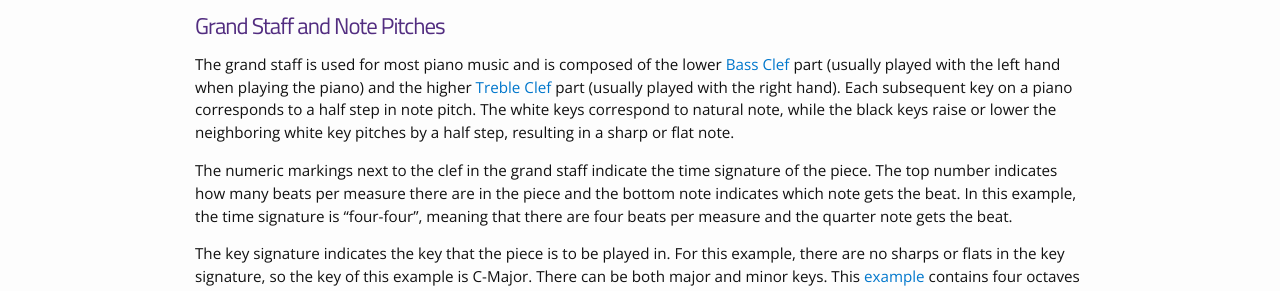
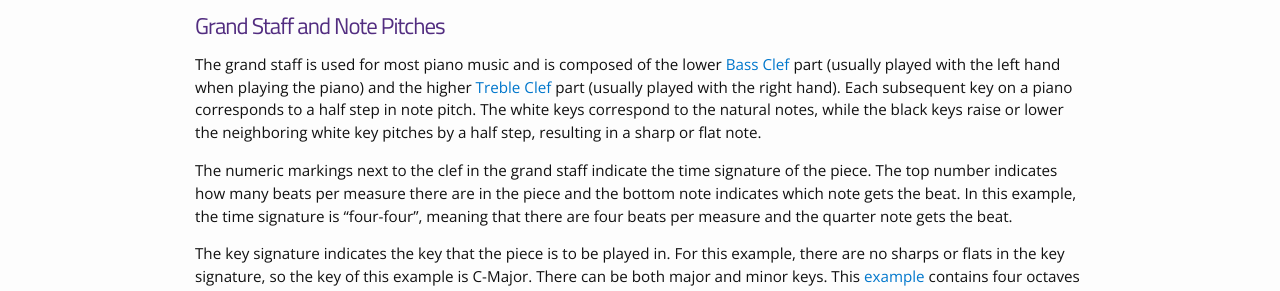
Before and after one commit to aky4wn/Classical-Music-Composition-Using-State-Space-Models, a Jekyll site: the page built from theory.md, in a window 1280 px wide and 900 px high. Shown: the part 239-530 px from the top of the window. Built offline with Jekyll 4.4.1, drawn with Linux system fonts in a browser that asks for light colours.

Commit message:
Edited typos

```diff
--- a/theory.md
+++ b/theory.md
@@ -6,7 +6,7 @@ permalink: /theory/
 For this work, we consider a high-level view of several aspects of music theory.  Laitz (2003) and Gauldin (2004) provide in-depth treatments of many aspects of musical theory.
 
 # Grand Staff and Note Pitches
-The grand staff is used for most piano music and is composed of the lower [Bass Clef]({{ site.url }}/images/bass_clef.pdf) part (usually played with the left hand when playing the piano) and the higher [Treble Clef]({{ site.url }}/images/treble_clef.pdf) part (usually played with the right hand).  Each subsequent key on a piano corresponds to a half step in note pitch.  The white keys correspond to natural note, while the black keys raise or lower the neighboring white key pitches by a half step, resulting in a sharp or flat note.
+The grand staff is used for most piano music and is composed of the lower [Bass Clef]({{ site.url }}/images/bass_clef.pdf) part (usually played with the left hand when playing the piano) and the higher [Treble Clef]({{ site.url }}/images/treble_clef.pdf) part (usually played with the right hand).  Each subsequent key on a piano corresponds to a half step in note pitch.  The white keys correspond to the natural notes, while the black keys raise or lower the neighboring white key pitches by a half step, resulting in a sharp or flat note.
 
 The numeric markings next to the clef in the grand staff indicate the time signature of the piece.  The top number indicates how many beats per measure there are in the piece and the bottom note indicates which note gets the beat.  In this example, the time signature is "four-four", meaning that there are four beats per measure and the quarter note gets the beat.
 
```
